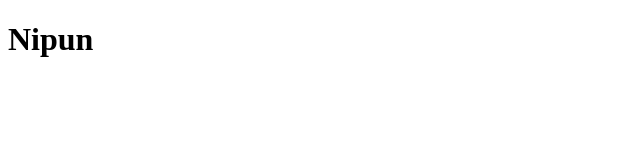
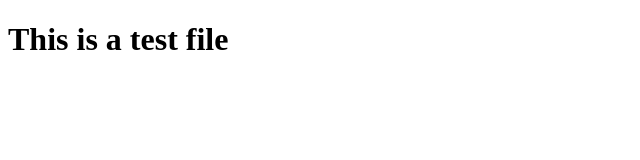
Before and after one commit to Nipun135/test, a plain HTML site: page test.html in a window 1280 px wide. Shown: the whole page, without its empty margins (0-640 px from the left). Drawn offline with Linux system fonts and the light colour scheme.

Commit message:
added a test html

```diff
--- a/test.html
+++ b/test.html
@@ -3,9 +3,9 @@
 <head>
     <meta charset="UTF-8">
     <meta name="viewport" content="width=device-width, initial-scale=1.0">
-    <title>Nipun </title>
+    <title>Test </title>
 </head>
 <body>
-    <h1>Nipun</h1>
+    <h1>This is a test file</h1>
 </body>
 </html>
```
